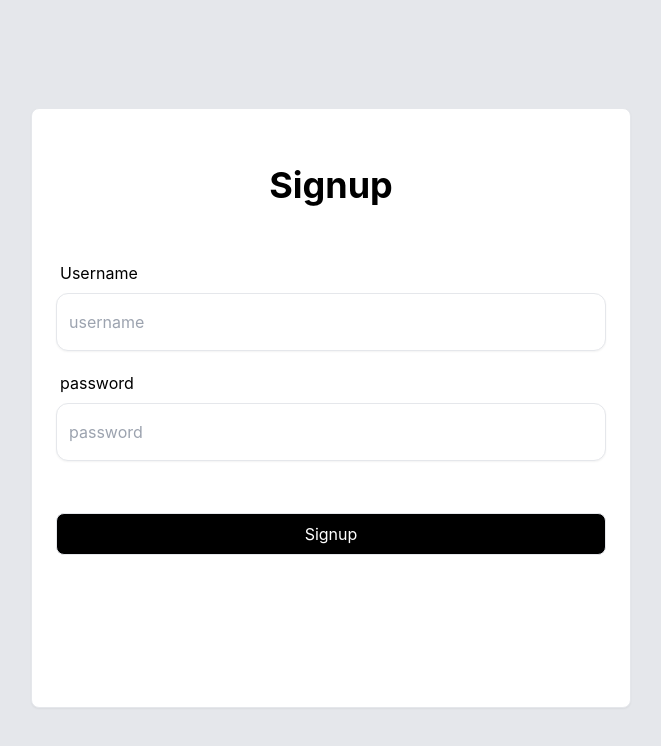
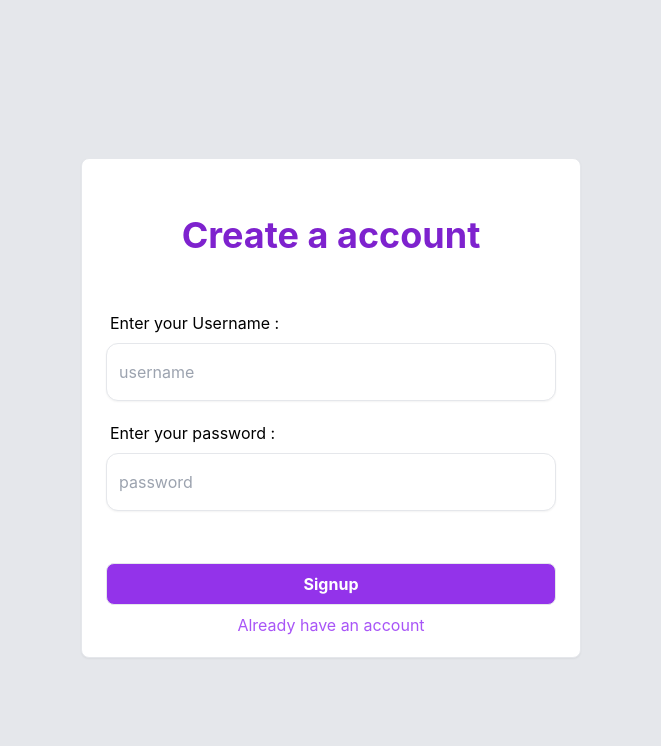
Before and after one commit to SRAJAN-00/brain-1, a React (Vite) app: page /signup in a window 1280 px wide. Shown: the top 746 px of the page, without its empty margins (309-970 px from the left). Built offline with nearby package versions, Linux system fonts and the light colour scheme.

Commit message:
Your commit e

```diff
--- a/src/components/Button.tsx
+++ b/src/components/Button.tsx
@@ -1,5 +1,5 @@
 import { ReactElement } from "react";
-
+import {motion} from"motion/react";
 interface ButtonProps {
   variant: "primary" | "secondary";
   text: string;
@@ -10,7 +10,7 @@ interface ButtonProps {
 //prettier-ignore
 
 const variantClasses = {
-  "primary": "bg-black text-white transition-all duration-300 hover:bg-gray-800 hover:shadow-lg ",
+  "primary": "bg-purple-600 text-white transition-all duration-300 hover:bg-pruple-700  font-bold hover:shadow-lg ",
   "secondary": "bg-white" ,
 };
 const defaultStyle = " py-2 px-5 border rounded-lg flex items-center gap-2 ";
@@ -22,7 +22,10 @@ export function Button({
   onClick,
 }: ButtonProps) {
   return (
-    <button
+    <motion.button
+    whileHover={{scale:0.95}
+  }
+  transition={{duration:0.09}}
       className={
         variantClasses[variant] +
         "" +
@@ -33,6 +36,6 @@ export function Button({
     >
       {startIcon}
       {text}
-    </button>
+    </motion.button>
   );
 }
--- a/src/components/ContentModel.tsx
+++ b/src/components/ContentModel.tsx
@@ -4,6 +4,7 @@ import { Button } from "./Button";
 import { Input } from "./Input";
 import axios from "axios";
 import { BACKEND_URL } from "./config";
+import { easeInOut, motion } from "motion/react";
 enum ContentType {
   Youtube = "youtube",
   Twitter = "twitter",
@@ -39,19 +40,40 @@ export function ContentModel({ open, onClose }: ContentModelProps) {
   return (
     <div>
       {open && (
-        <div className="bg-slate-200 h-screen w-full flex justify-center items-center fixed top-0 left-0 z-50 backdrop-blur-sm bg-opacity-50">
+        <motion.div
+          initial={{
+            opacity: 0,
+            scale: 0.98,
+            filter: "blur(10px)",
+          }}
+          animate={{
+            opacity: 1,
+            scale: 1,
+            filter: "blur(0px)",
+          }}
+          exit={{
+            opacity: 0,
+            scale: 0.98,
+            filter: "blur(10px)",
+          }}
+          transition={{ duration: 0.2, ease: easeInOut }}
+          className=" h-screen w-full flex justify-center items-center fixed top-0 left-0 z-50 backdrop-blur-sm bg-opacity-50"
+        >
           <div>
-            <div className="bg-white shadow-sm rounded-lg h-[700px] w-[800px] p-1 border gap-2 p-6 mt-4">
+            <div className="bg-white shadow-sm rounded-lg h-[600px] w-[600px] pr-15 p-1 border gap-2 p-6 mt-4">
               <div className="flex justify-end size-26" onClick={onClose}>
                 <CrossIcon />
               </div>
-              <div className="justify-center items-center ml-20 mt-9">
-                <div className="mb-8 mt-34">
+              <div className="  justify-center items-center  mt-9">
+                <div className="justify-center item-center ml-12">
+                  <div className="mb-8 pr-10 mt-34">
                     <Input reference={titleRef} placeholder={"Title"} />
                   </div>
                   <Input reference={linkRef} placeholder={"Link"} />
                 </div>
+              </div>
               <div className="flex justify-center items-center mt-15 p-8 gap-5">
+                <div>
                   <Button
                     variant={
                       type === ContentType.Youtube ? "primary" : "secondary"
@@ -59,6 +81,7 @@ export function ContentModel({ open, onClose }: ContentModelProps) {
                     text="Youtube"
                     onClick={() => setType(ContentType.Youtube)}
                   />
+                </div>
                 <Button
                   onClick={() => setType(ContentType.Twitter)}
                   variant={
@@ -76,7 +99,7 @@ export function ContentModel({ open, onClose }: ContentModelProps) {
               </div>
             </div>
           </div>
-        </div>
+        </motion.div>
       )}
     </div>
   );
--- a/src/components/DashBoard.tsx
+++ b/src/components/DashBoard.tsx
@@ -6,6 +6,7 @@ import { PlusIcon } from "../icons/PlusIcon";
 import { ShareIcon } from "../icons/ShareIcon";
 import { SideBar } from "../components/SideBar";
 import { useContent } from "./hooks/useContent";
+
 
 
 
@@ -33,12 +34,14 @@ export function DashBoard() {
           }}
         />
         <div className=" flex justify-end  gap-5 pt-10 mr-9 5 bg-gray-50">
-          <Button
+
+          <div>< Button
             onClick={() => setModelOpen(true)}
             variant="primary"
             text="Add Content"
             startIcon={<PlusIcon />}
           ></Button>
+          </div>
           <Button
             variant="secondary"
             text="Share Brain"
--- a/src/components/Input.tsx
+++ b/src/components/Input.tsx
@@ -11,7 +11,7 @@ export function Input({ reference, placeholder }: InputProps) {
         ref={reference}
         type="text"
         placeholder={placeholder}
-        className=" py-4 pl-3 border rounded-md w-[550px] mr-3 shadow-sm  mb-5 mt5 rounded-xl transition-all duration-300 ease-in-out focus:outline-none hover:border-blue-500 hover:shadow-md"
+        className=" py-4 pl-3 border rounded-md w-[450px] mr-3 shadow-sm  mb-5 mt5 rounded-xl transition-all duration-300 ease-in-out focus:outline-none hover:border-blue-500 hover:shadow-md"
       />
     </div>
   );
--- a/src/components/SignIn.tsx
+++ b/src/components/SignIn.tsx
@@ -23,18 +23,18 @@ export function SignIn() {
 
   return (
     <div className="bg-gray-200 flex justify-center h-screen items-center">
-      <div className="bg-white shadow-sm rounded-lg   h-[600px] w-[600px] p-1 border gap-2 p-6 mt-4">
-        <h2 className="flex justify-center text-4xl font-bold  b mt-8">
+      <div className="bg-white shadow-sm rounded-lg   h-[500px] w-[500px] p-1 border gap-2 p-6 mt-4">
+        <h2 className="flex justify-center text-4xl text-purple-700 font-bold  b mt-8">
           Login
         </h2>
         <div className="mt-14">
           <div className="pb-2 pl-1">
-            <label>Username</label>
+            <label> Enter the Username :</label>
           </div>
           <Input reference={usernameRef} placeholder="username" />
         </div>
         <div className="pb-2 pl-1">
-          <label>password</label>
+          <label> Enter the password :</label>
         </div>
         <Input reference={passwordRef} placeholder="password" />
         <div className="mt-8">
@@ -44,6 +44,10 @@ export function SignIn() {
             text="login"
             fullWidth={true}
           />
+
+        </div>
+         <div className=" flex  justify-center text-purple-500 item-center pt-2 hover:text-purple-600 ">
+        <a href="/signup">create a new account</a>
         </div>
       </div>
     </div>
--- a/src/components/SignUp.tsx
+++ b/src/components/SignUp.tsx
@@ -20,18 +20,18 @@ export function SignUp() {
   }
   return (
     <div className="bg-gray-200 flex justify-center h-screen items-center">
-      <div className="bg-white shadow-sm rounded-lg   h-[600px] w-[600px] p-1 border gap-2 p-6 mt-4">
-        <h2 className="flex justify-center text-4xl font-bold   mt-8">
-          Signup
+      <div className="bg-white shadow-sm rounded-lg   h-[500px] w-[500px] p-1 border gap-2 p-6 mt-4">
+        <h2 className="flex justify-center text-4xl font-bold text-purple-700  mt-8">
+          Create a account
         </h2>
         <div className="mt-14">
           <div className="pb-2 pl-1">
-            <label>Username</label>
+            <label>Enter your Username :</label>
           </div>
           <Input reference={usernameRef} placeholder="username" />
         </div>
         <div className="pb-2 pl-1">
-          <label>password</label>
+          <label>Enter your password :</label>
         </div>
         <Input reference={passwordRef} placeholder="password" />
         <div className="mt-8">
@@ -42,6 +42,9 @@ export function SignUp() {
             fullWidth={true}
           />
         </div>
+        <div className=" flex  justify-center text-purple-500 item-center pt-2 hover:text-purple-600 ">
+        <a href="/signin">Already have an account</a>
+        </div>
       </div>
     </div>
   );
```
Also changed, not shown: 1 other file (tests, documents, lock files or other folders). Lines whose indentation alone changed are shown as unchanged.
